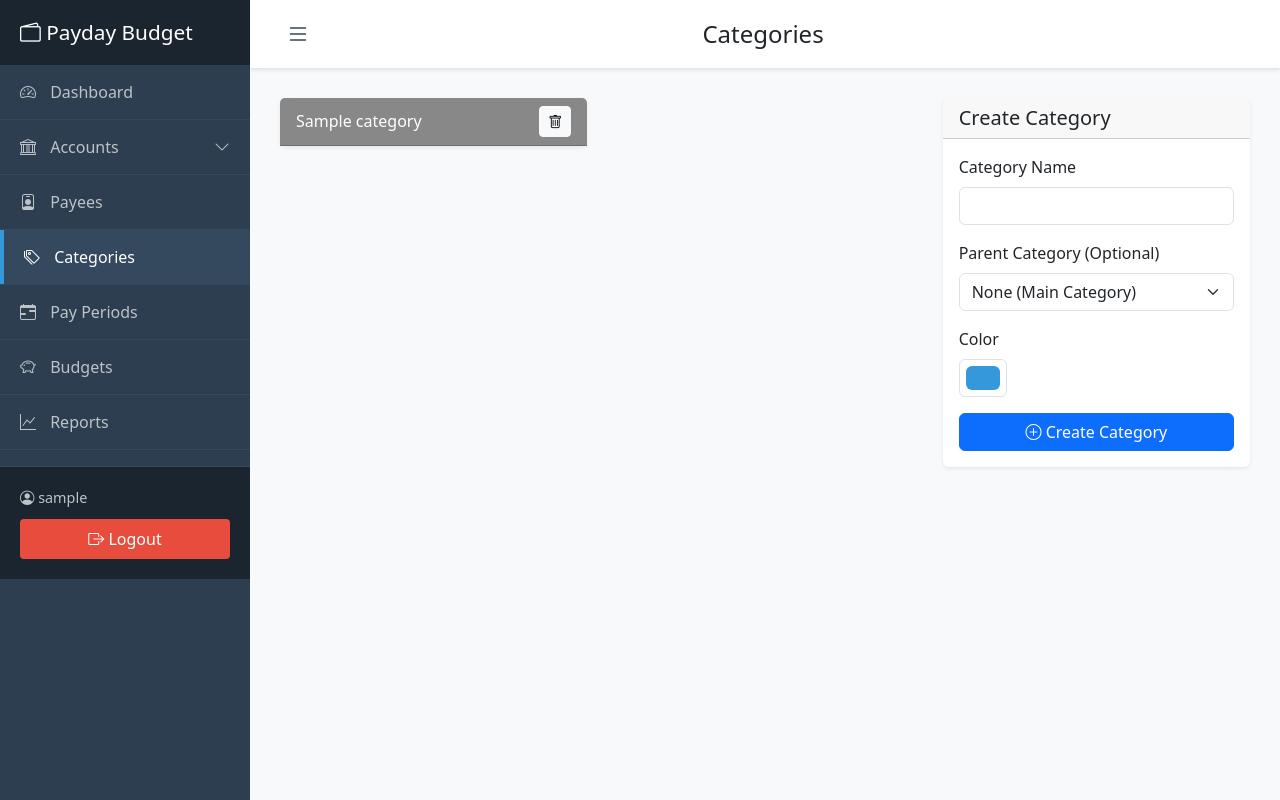
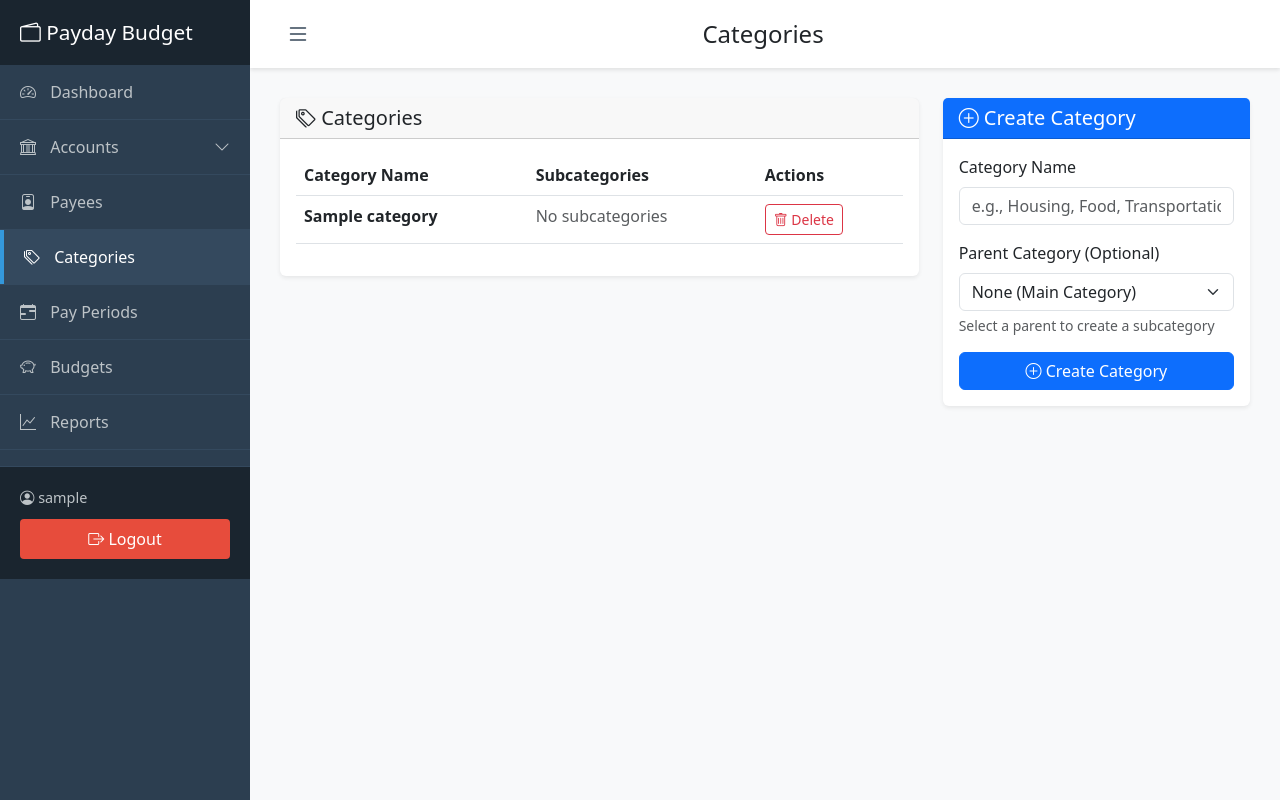
Before and after one commit to alreadyded1/Payday-Budget, a Flask app: page /categories in a window 1280 px wide. Run offline with Flask 3, Linux system fonts and the light colour scheme; a user stored in the database is signed in; tables that the repository leaves empty hold one stand-in row (values such as "Sample post").

Commit message:
Convert Categories page to table format and remove color coding
- Changed card-based layout to clean table format
- Removed color picker from category creation form
- Removed color-based styling from category display
- Table shows: Category Name, Subcategories (nested list), Actions
- Subcategories displayed inline with delete buttons
- Simplified form with just name and optional parent category
- Added helpful placeholder text and form hints
- Improved empty state message

https://claude.ai/code/session_01JJB3NBMJ2KQJNCCPZ85KD6KN

```diff
--- a/templates/categories.html
+++ b/templates/categories.html
@@ -6,59 +6,80 @@
 {% block content %}
 <div class="row">
     <div class="col-md-8">
-
+        <div class="card">
+            <div class="card-header">
+                <h5 class="mb-0"><i class="bi bi-tags"></i> Categories</h5>
+            </div>
+            <div class="card-body">
                 {% if categories %}
-            <div class="row">
+                <div class="table-responsive">
+                    <table class="table table-hover">
+                        <thead>
+                            <tr>
+                                <th>Category Name</th>
+                                <th>Subcategories</th>
+                                <th>Actions</th>
+                            </tr>
+                        </thead>
+                        <tbody>
                             {% for category in categories %}
-                <div class="col-md-6 mb-3">
-                    <div class="card">
-                        <div class="card-header d-flex justify-content-between align-items-center" style="background-color: {{ category.color }}; color: white;">
-                            <h6 class="mb-0">{{ category.name }}</h6>
-                            <form method="POST" action="{{ url_for('delete_category', category_id=category.id) }}" style="display: inline;">
-                                <button type="submit" class="btn btn-sm btn-light" onclick="return confirm('Delete this category and all subcategories?')">
-                                    <i class="bi bi-trash"></i>
-                                </button>
-                            </form>
-                        </div>
+                            <tr>
+                                <td>
+                                    <strong>{{ category.name }}</strong>
+                                </td>
+                                <td>
                                     {% if category.subcategories %}
-                        <div class="card-body">
-                            <ul class="list-group list-group-flush">
+                                        <ul class="list-unstyled mb-0">
                                             {% for sub in category.subcategories %}
-                                <li class="list-group-item d-flex justify-content-between align-items-center">
-                                    <span>
-                                        <i class="bi bi-arrow-return-right"></i> {{ sub.name }}
-                                    </span>
-                                    <form method="POST" action="{{ url_for('delete_category', category_id=sub.id) }}" style="display: inline;">
-                                        <button type="submit" class="btn btn-sm btn-outline-danger" onclick="return confirm('Delete this subcategory?')">
+                                            <li class="mb-1">
+                                                <i class="bi bi-arrow-return-right text-muted"></i> {{ sub.name }}
+                                                <form method="POST" action="{{ url_for('delete_category', category_id=sub.id) }}"
+                                                      style="display: inline;" onsubmit="return confirm('Delete this subcategory?')">
+                                                    <button type="submit" class="btn btn-sm btn-outline-danger ms-2">
                                                         <i class="bi bi-trash"></i>
                                                     </button>
                                                 </form>
                                             </li>
                                             {% endfor %}
                                         </ul>
+                                    {% else %}
+                                        <span class="text-muted">No subcategories</span>
+                                    {% endif %}
+                                </td>
+                                <td>
+                                    <form method="POST" action="{{ url_for('delete_category', category_id=category.id) }}"
+                                          style="display: inline;" onsubmit="return confirm('Delete this category and all subcategories?')">
+                                        <button type="submit" class="btn btn-sm btn-outline-danger">
+                                            <i class="bi bi-trash"></i> Delete
+                                        </button>
+                                    </form>
+                                </td>
+                            </tr>
+                            {% endfor %}
+                        </tbody>
+                    </table>
+                </div>
+                {% else %}
+                <div class="text-center py-5">
+                    <i class="bi bi-inbox" style="font-size: 3rem; color: #ccc;"></i>
+                    <p class="text-muted mt-3">No categories found. Create your first category!</p>
                 </div>
                 {% endif %}
             </div>
         </div>
-                {% endfor %}
-            </div>
-            {% else %}
-            <div class="alert alert-info">
-                <i class="bi bi-info-circle"></i> No categories found.
-            </div>
-            {% endif %}
     </div>
 
     <div class="col-md-4">
         <div class="card">
-                <div class="card-header">
-                    <h5 class="mb-0">Create Category</h5>
+            <div class="card-header bg-primary text-white">
+                <h5 class="mb-0"><i class="bi bi-plus-circle"></i> Create Category</h5>
             </div>
             <div class="card-body">
                 <form method="POST">
                     <div class="mb-3">
                         <label for="name" class="form-label">Category Name</label>
-                            <input type="text" class="form-control" id="name" name="name" required>
+                        <input type="text" class="form-control" id="name" name="name"
+                               placeholder="e.g., Housing, Food, Transportation" required>
                     </div>
                     <div class="mb-3">
                         <label for="parent_id" class="form-label">Parent Category (Optional)</label>
@@ -68,10 +89,7 @@
                             <option value="{{ category.id }}">{{ category.name }}</option>
                             {% endfor %}
                         </select>
-                        </div>
-                        <div class="mb-3">
-                            <label for="color" class="form-label">Color</label>
-                            <input type="color" class="form-control form-control-color" id="color" name="color" value="#3498db">
+                        <div class="form-text">Select a parent to create a subcategory</div>
                     </div>
                     <button type="submit" class="btn btn-primary w-100">
                         <i class="bi bi-plus-circle"></i> Create Category
```
Lines whose indentation alone changed are shown as unchanged.
